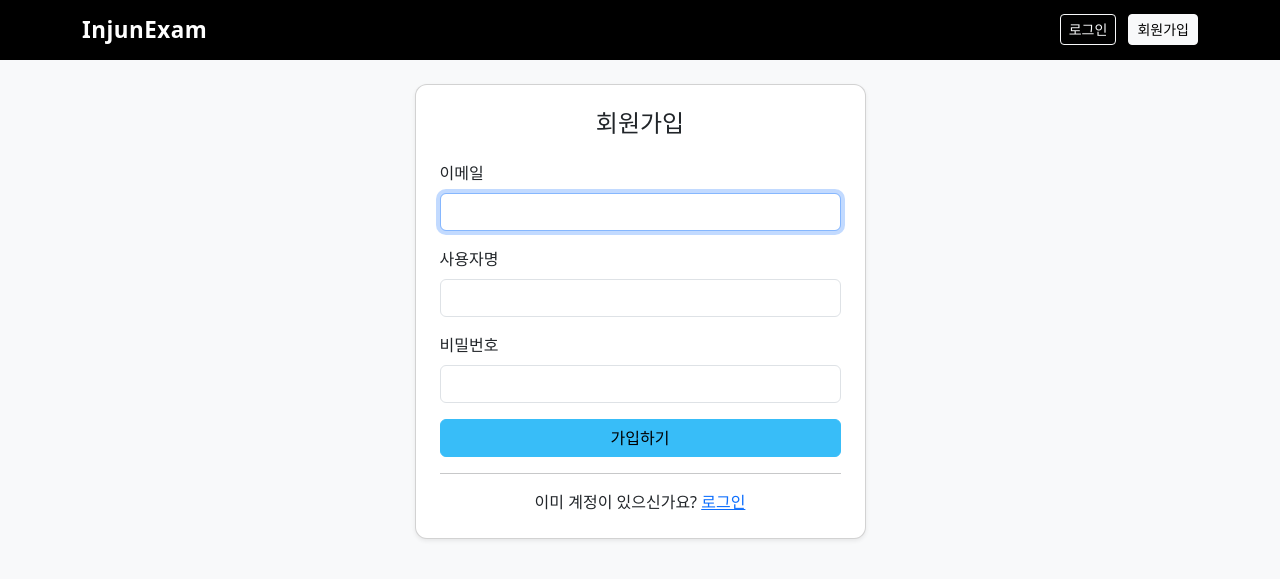
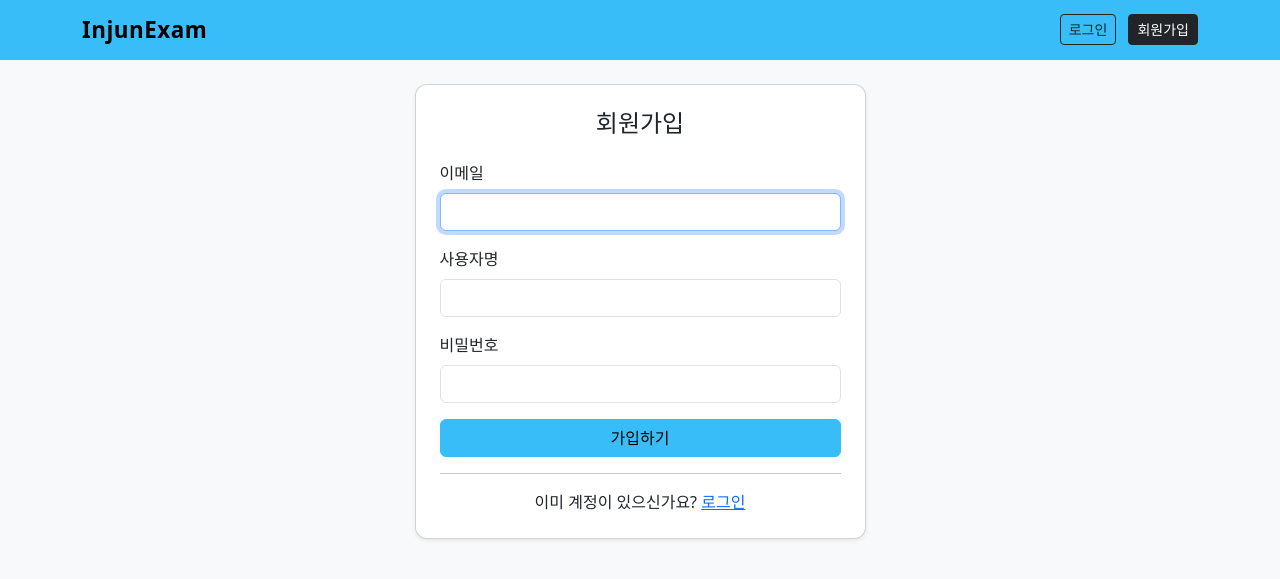
Before and after one commit to jij6303/exam-generator, a Flask app: page /auth/register in a window 1280 px wide. Shown: the top 579 px of the page. Run offline with Flask 3, Linux system fonts and the light colour scheme.

Commit message:
feat(#12): set navbar to sky blue, brand text to black, unify accent colors
Co-Authored-By: Claude Sonnet 4.6 <noreply@anthropic.com>

```diff
--- a/app/static/css/style.css
+++ b/app/static/css/style.css
@@ -1,37 +1,53 @@
-/* Bootstrap primary 색상을 하늘색으로 오버라이드 */
+/* 하늘색 테마 변수 */
+:root {
+  --sky: #38bdf8;
+  --sky-dark: #0ea5e9;
+  --sky-darker: #0284c7;
+}
+
+/* 네비게이션 바 */
+.navbar-sky {
+  background-color: var(--sky);
+}
+
+/* 버튼 - primary */
 .btn-primary {
-  background-color: #38bdf8;
-  border-color: #38bdf8;
+  background-color: var(--sky);
+  border-color: var(--sky);
   color: #000;
 }
 
 .btn-primary:hover,
 .btn-primary:focus,
-.btn-primary:active {
-  background-color: #0ea5e9;
-  border-color: #0ea5e9;
+.btn-primary:active,
+.btn-primary:first-child:active {
+  background-color: var(--sky-dark);
+  border-color: var(--sky-dark);
   color: #000;
 }
 
+/* 버튼 - outline-primary */
 .btn-outline-primary {
-  color: #0ea5e9;
-  border-color: #0ea5e9;
+  color: var(--sky-darker);
+  border-color: var(--sky-dark);
 }
 
 .btn-outline-primary:hover {
-  background-color: #0ea5e9;
-  border-color: #0ea5e9;
+  background-color: var(--sky-dark);
+  border-color: var(--sky-dark);
   color: #000;
 }
 
+/* 텍스트/보더 */
 .text-primary {
-  color: #0ea5e9 !important;
+  color: var(--sky-dark) !important;
 }
 
 .border-primary {
-  border-color: #0ea5e9 !important;
+  border-color: var(--sky-dark) !important;
 }
 
+/* 카드 success/danger 테두리 유지 */
 body {
   background-color: #f8f9fa;
 }
--- a/app/templates/base.html
+++ b/app/templates/base.html
@@ -8,16 +8,16 @@
   <link rel="stylesheet" href="{{ url_for('static', filename='css/style.css') }}">
 </head>
 <body>
-<nav class="navbar navbar-expand-lg navbar-dark bg-black">
+<nav class="navbar navbar-expand-lg navbar-sky">
   <div class="container">
-    <a class="navbar-brand fw-bold" href="{{ url_for('exam.dashboard') }}">InjunExam</a>
+    <a class="navbar-brand fw-bold text-black" href="{{ url_for('exam.dashboard') }}">InjunExam</a>
     <div class="ms-auto">
       {% if current_user.is_authenticated %}
-        <span class="navbar-text text-white me-3">{{ current_user.username }}</span>
-        <a href="{{ url_for('auth.logout') }}" class="btn btn-outline-light btn-sm">로그아웃</a>
+        <span class="navbar-text text-black me-3">{{ current_user.username }}</span>
+        <a href="{{ url_for('auth.logout') }}" class="btn btn-outline-dark btn-sm">로그아웃</a>
       {% else %}
-        <a href="{{ url_for('auth.login') }}" class="btn btn-outline-light btn-sm me-2">로그인</a>
-        <a href="{{ url_for('auth.register') }}" class="btn btn-light btn-sm">회원가입</a>
+        <a href="{{ url_for('auth.login') }}" class="btn btn-outline-dark btn-sm me-2">로그인</a>
+        <a href="{{ url_for('auth.register') }}" class="btn btn-dark btn-sm">회원가입</a>
       {% endif %}
     </div>
   </div>
```
